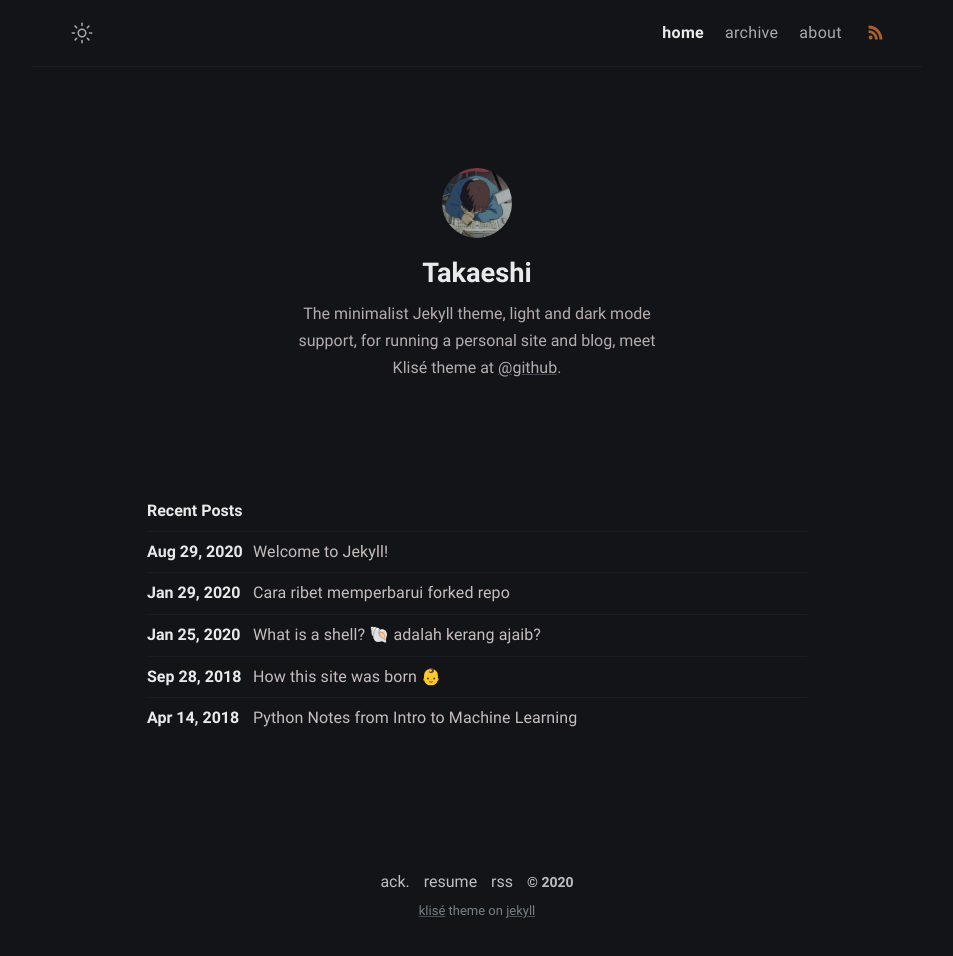
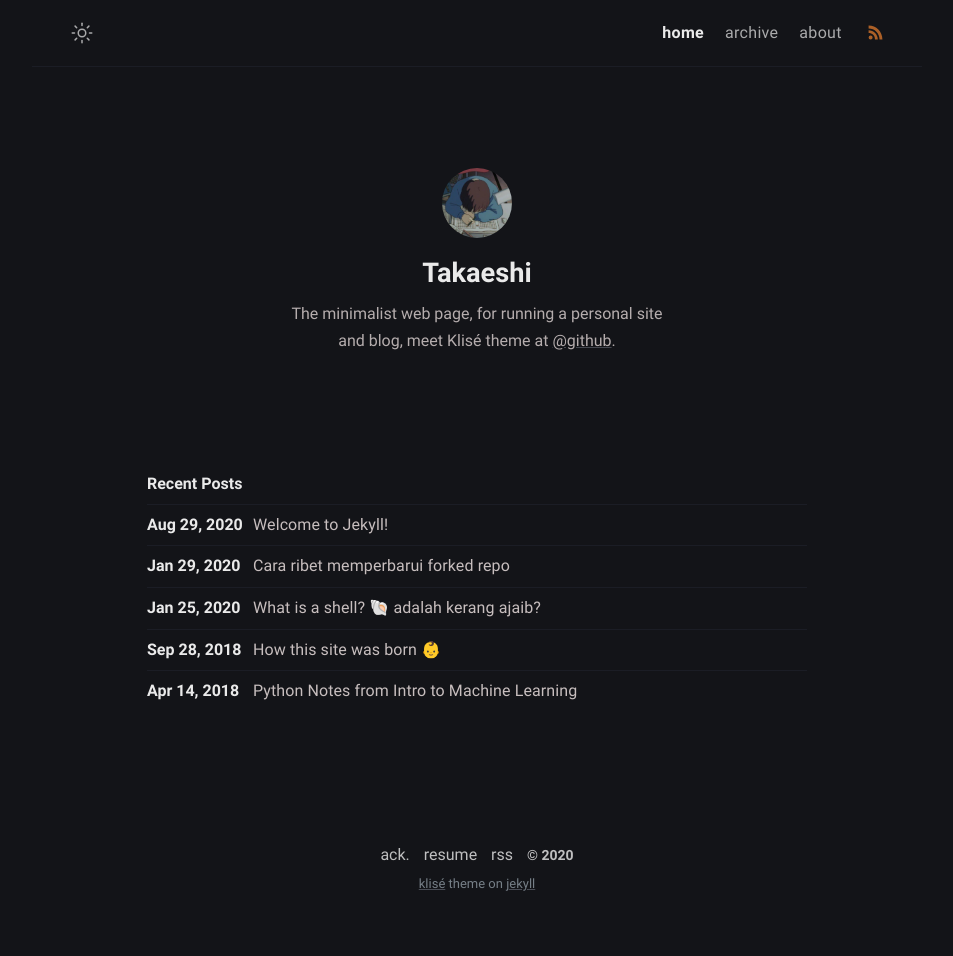
Before and after one commit to takaeshi/takaeshi.github.io, a Jekyll site: the page built from index.md, in a window 1280 px wide. Shown: the whole page, without its empty margins (163-1116 px from the left). Built offline with Jekyll 4.4.1, drawn with Linux system fonts in a browser that asks for light colours; after the commit the page ends 929 px from its top, so only the background shows below that.

Commit message:
config update

```diff
--- a/_config.yml
+++ b/_config.yml
@@ -13,7 +13,7 @@ mode: dark # default theme "dark" | "light"
 author:
   name: Takaeshi # author name
   bio: >- # tell to the world
-    The minimalist Jekyll theme, light and dark mode support, for running a personal site and blog,
+    The minimalist web page, for running a personal site and blog,
     meet Klisé theme at <a href="https://github.com/piharpi/jekyll-klise" target="_blank" rel="noopener">@github</a>.
   username: takaeshi # general username
   github: takaeshi # github username
```
